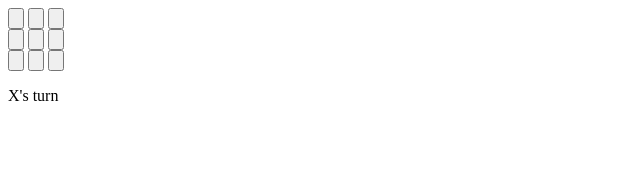
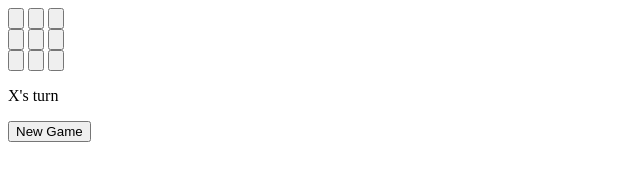
Before and after one commit to NixonDL/NixonDL.github.io, a plain HTML site: page index.html in a window 1280 px wide. Shown: the whole page, without its empty margins (0-640 px from the left). Drawn offline with Linux system fonts and the light colour scheme.

Commit message:
Update index.html

```diff
--- a/index.html
+++ b/index.html
@@ -6,6 +6,17 @@
     <title>Science Project 2019: MiniMax Tic-Tac-Toe</title>
     <script type="text/javascript">
       var xTurn = true;
+      //beginning of newgame function
+      function newgame(){
+        var status = document.getElementById('status');
+        xTurn = true;
+        status.innnerHTML = 'X\'s turn';
+        for(var x = 0;x<9;x++){
+          document.getElementById(x.toString()).value = '';
+        }
+      }
+      // end of newgame function
+      //beginning of squareclicked function
       function squareclicked(square)
       //squareclicked is a function that is called whenever a button is clicked.
       {
@@ -31,6 +42,8 @@
           alert('That square has already been played.');
 
       }
+      //end of squareclicked function
+
 
     </script>
 
@@ -51,5 +64,6 @@
     <input type="button" id="9" value="" onclick="squareclicked(this);">
     <br>
     <p id="status">X's turn</p>
+    <input type="button" id="newgame" value="New Game" onclick="newgame();">
   </body>
 </html>
```
